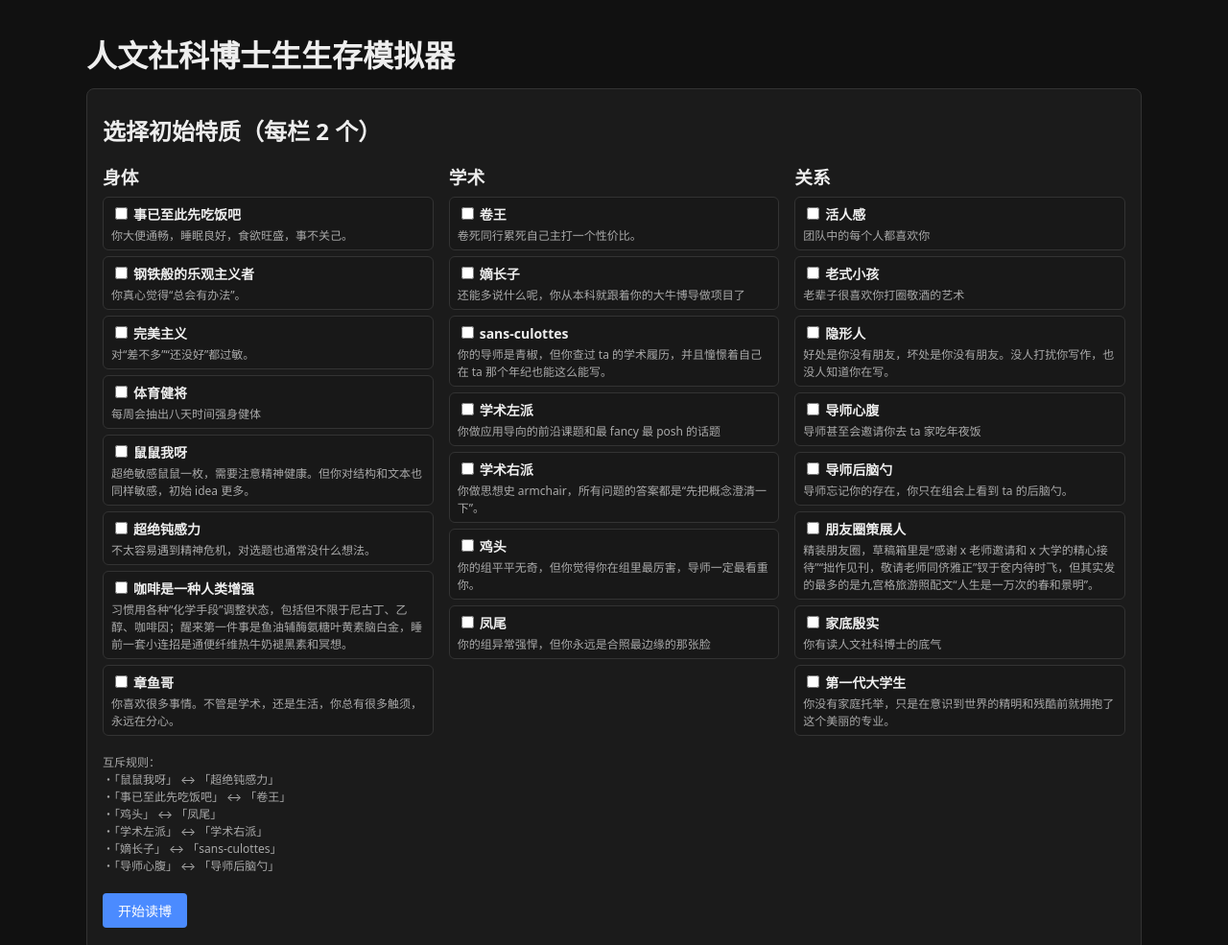
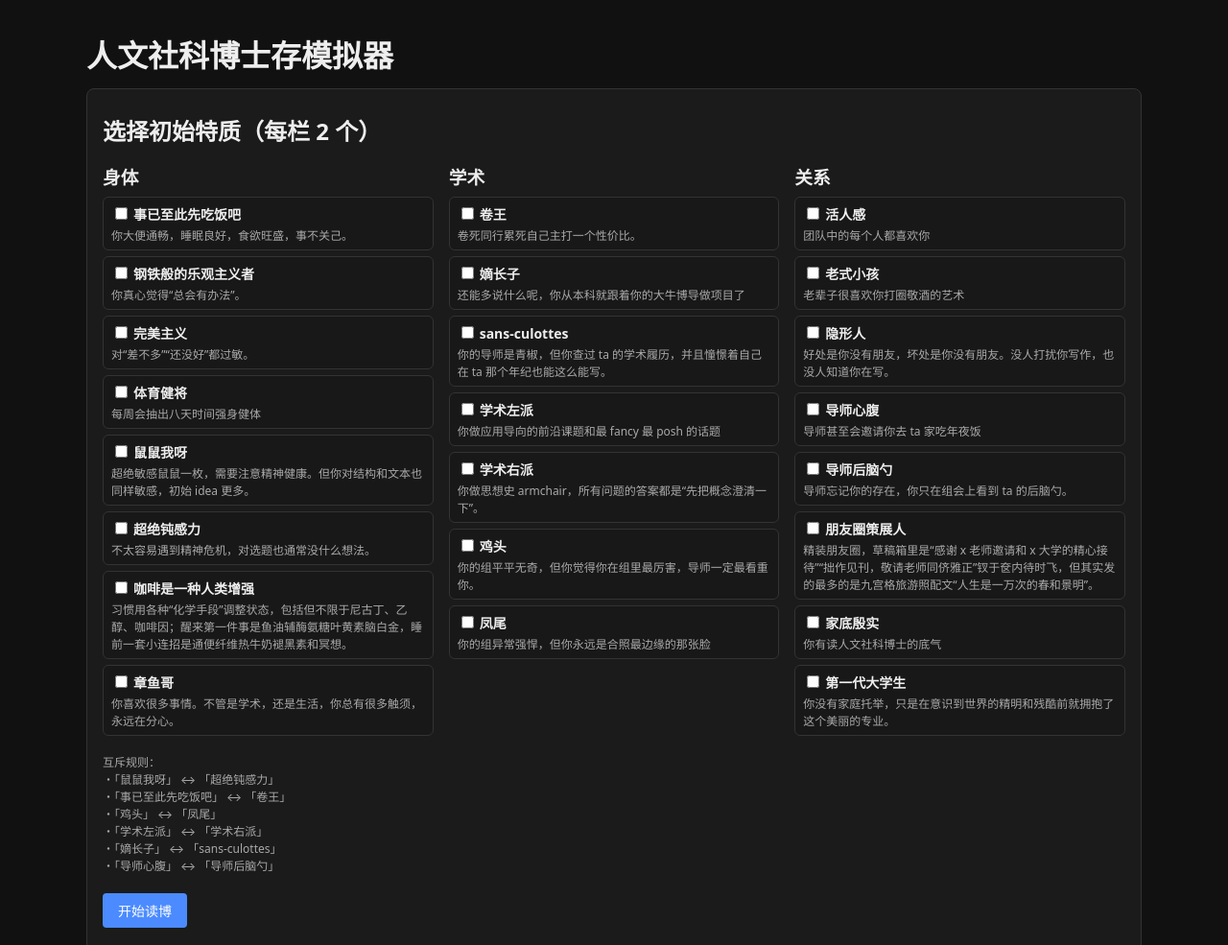
Before and after one commit to HayeWong/phd-gacha, a plain HTML site: page index.html in a window 1280 px wide. Shown: the top 985 px of the page at 96% size. Drawn offline with Linux system fonts and the light colour scheme.

Commit message:
Update index.html

```diff
--- a/index.html
+++ b/index.html
@@ -142,7 +142,7 @@
 </head>
 <body>
 <div class="container">
-  <h1>人文社科博士生生存模拟器</h1>
+  <h1>人文社科博士存模拟器</h1>
 
   <!-- 初始配置界面 -->
   <div id="setup-screen" class="card">
```
